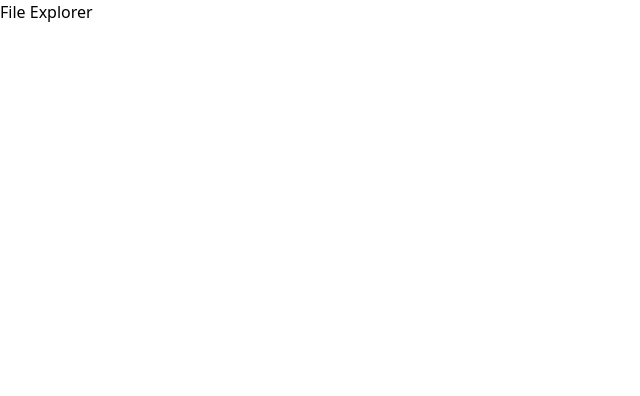
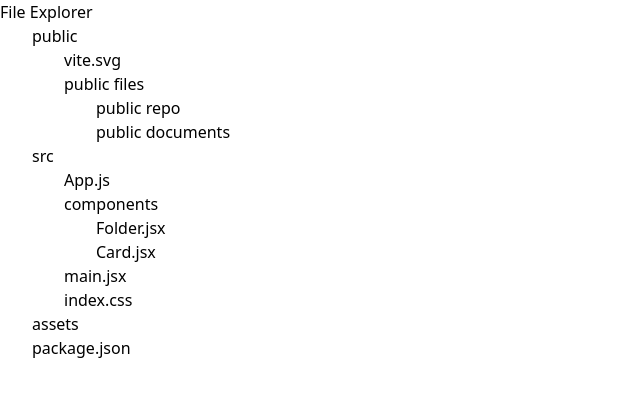
Before and after one commit to akshat-2502/Practice, a React (Vite) app: page / in a window 1280 px wide. Shown: the top 396 px of the page, without its empty margins (0-640 px from the left). Built offline with nearby package versions, Linux system fonts and the light colour scheme.

Commit message:
folders names are shown using the recursion

```diff
--- a/src/App.jsx
+++ b/src/App.jsx
@@ -1,7 +1,27 @@
+import { useState } from "react";
+import json from "./data.json";
+
+const List = ({ list }) => {
+  return (
+    <div className="container">
+      {list.map((node) => (
+        <div className="pl-8">
+          <span key={node.id}>{node.name}</span>
+          {node?.children && <List list={node.children} />}
+        </div>
+      ))}
+    </div>
+  );
+};
+
 const App = () => {
+  const [data, setData] = useState(json);
+  console.log(data);
+
   return (
     <div>
       <h1>File Explorer</h1>
+      <List list={data} />
     </div>
   );
 };
--- a/src/data.json
+++ b/src/data.json
@@ -1,21 +1,26 @@
 [
   {
+    "id": "1",
     "name": "public",
     "isFolder": true,
     "children": [
       {
+        "id": "2",
         "name": "vite.svg",
         "isFolder": false
       },
       {
+        "id": "3",
         "name": "public files",
         "isFolder": true,
         "children": [
           {
+            "id": "4",
             "name": "public repo",
             "isFolder": false
           },
           {
+            "id": "5",
             "name": "public documents",
             "isFolder": false
           }
@@ -24,43 +29,52 @@
     ]
   },
   {
+    "id": "6",
     "name": "src",
     "isFolder": true,
     "children": [
       {
+        "id": "7",
         "name": "App.js",
         "isFolder": false
       },
       {
+        "id": "8",
         "name": "components",
         "isFolder": true,
         "children": [
           {
+            "id": "9",
             "name": "Folder.jsx",
             "isFolder": false
           },
           {
+            "id": "10",
             "name": "Card.jsx",
             "isFolder": false
           }
         ]
       },
       {
+        "id": "11",
         "name": "main.jsx",
         "isFolder": false
       },
       {
+        "id": "12",
         "name": "index.css",
         "isFolder": false
       }
     ]
   },
   {
+    "id": "13",
     "name": "assets",
     "isFolder": true,
     "children": []
   },
   {
+    "id": "14",
     "name": "package.json",
     "isFolder": false
   }
```
